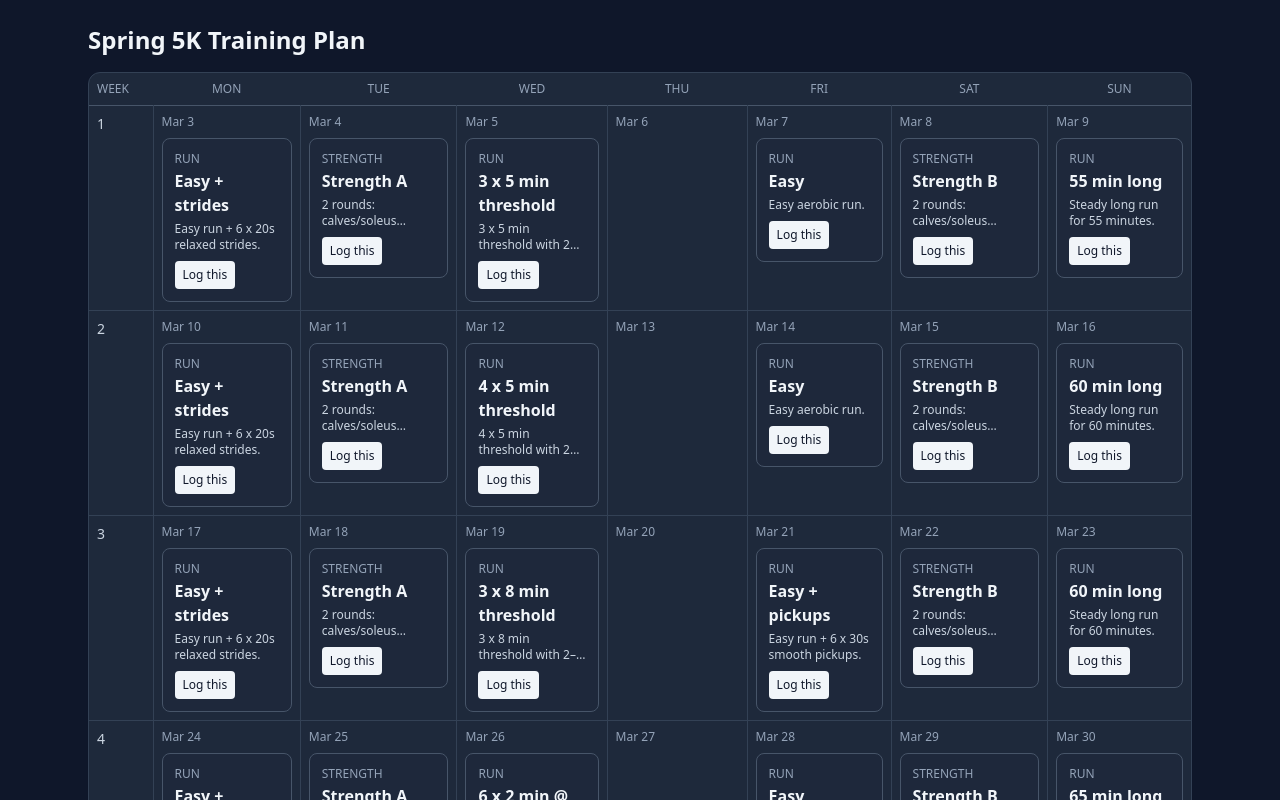
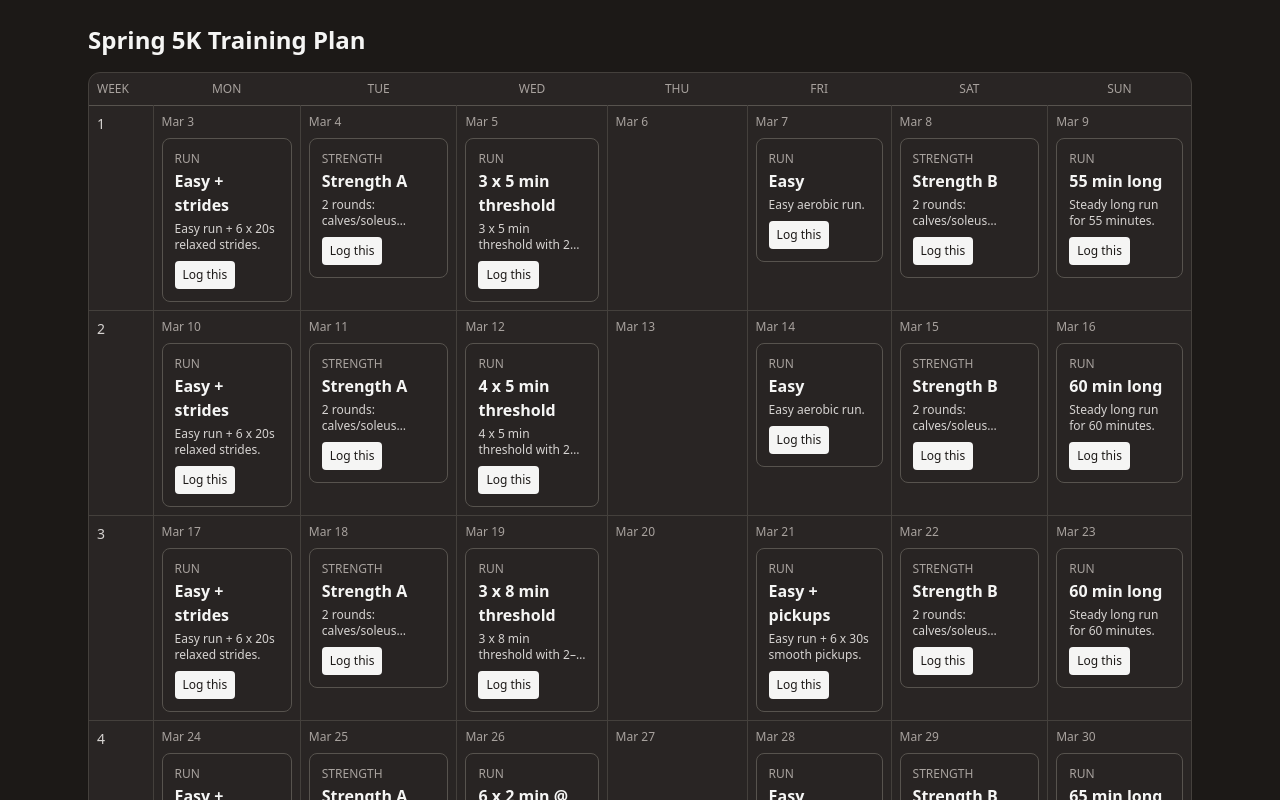
Before and after one commit to haggertypat/RunLog, a Next.js app: page /plan in a window 1280 px wide. Shown: the top 800 px of the page. Built offline with nearby package versions, Linux system fonts and the light colour scheme.

Commit message:
color change

```diff
--- a/src/app/globals.css
+++ b/src/app/globals.css
@@ -7,5 +7,5 @@
 }
 
 body {
-  @apply bg-slate-900 text-slate-100;
+  @apply bg-stone-900 text-stone-100;
 }
--- a/src/app/log/page.tsx
+++ b/src/app/log/page.tsx
@@ -4,8 +4,8 @@ import LogClient from "@/app/log/LogClient";
 function Loading() {
   return (
     <section className="space-y-4">
-      <div className="rounded-xl border border-slate-200 bg-white p-4 shadow-sm dark:border-slate-700 dark:bg-slate-800">
-        <p className="text-sm text-slate-600 dark:text-slate-300">Loading…</p>
+      <div className="rounded-xl border border-stone-200 bg-white p-4 shadow-sm dark:border-stone-700 dark:bg-stone-800">
+        <p className="text-sm text-stone-600 dark:text-stone-300">Loading…</p>
       </div>
     </section>
   );
--- a/src/app/plan/page.tsx
+++ b/src/app/plan/page.tsx
@@ -59,17 +59,17 @@ export default function PlanPage() {
 
   return (
     <section className="space-y-4">
-      <div className="overflow-x-auto rounded-xl border border-slate-200 bg-white shadow-sm dark:border-slate-700 dark:bg-slate-800">
+      <div className="overflow-x-auto rounded-xl border border-stone-200 bg-white shadow-sm dark:border-stone-700 dark:bg-stone-800">
         <table className="w-full min-w-[800px] border-collapse">
           <thead>
-            <tr className="border-b border-slate-200 dark:border-slate-600">
-              <th className="w-16 p-2 text-left text-xs font-medium uppercase text-slate-500 dark:text-slate-400">
+            <tr className="border-b border-stone-200 dark:border-stone-600">
+              <th className="w-16 p-2 text-left text-xs font-medium uppercase text-stone-500 dark:text-stone-400">
                 Week
               </th>
               {DAY_NAMES.map((name, i) => (
                 <th
                   key={name}
-                  className="min-w-[140px] p-2 text-center text-xs font-medium uppercase text-slate-500 dark:text-slate-400"
+                  className="min-w-[140px] p-2 text-center text-xs font-medium uppercase text-stone-500 dark:text-stone-400"
                 >
                   {name}
                 </th>
@@ -80,9 +80,9 @@ export default function PlanPage() {
             {Array.from({ length: WEEKS }, (_, i) => i + 1).map((week) => (
               <tr
                 key={week}
-                className="border-b border-slate-100 dark:border-slate-700 last:border-b-0"
+                className="border-b border-stone-100 dark:border-stone-700 last:border-b-0"
               >
-                <td className="w-16 p-2 align-top text-sm font-medium text-slate-600 dark:text-slate-300">
+                <td className="w-16 p-2 align-top text-sm font-medium text-stone-600 dark:text-stone-300">
                   {week}
                 </td>
                 {Array.from({ length: DAYS }, (_, i) => i + 1).map((dayIndex) => {
@@ -92,10 +92,10 @@ export default function PlanPage() {
                   return (
                     <td
                       key={key}
-                      className="min-w-[140px] border-l border-slate-100 p-2 align-top first:border-l-0 dark:border-slate-700"
+                      className="min-w-[140px] border-l border-stone-100 p-2 align-top first:border-l-0 dark:border-stone-700"
                     >
                       <div className="space-y-2">
-                        <p className="text-xs text-slate-500 dark:text-slate-400">
+                        <p className="text-xs text-stone-500 dark:text-stone-400">
                           {formatCellDate(date)}
                         </p>
                         {items.map((item) => (
@@ -108,14 +108,14 @@ export default function PlanPage() {
                             key={item.id}
                             href={`/log?planItemId=${item.id}`}
                             className={[
-                              "block rounded-lg border p-3 transition hover:ring-2 hover:ring-slate-300 dark:hover:ring-slate-500",
+                              "block rounded-lg border p-3 transition hover:ring-2 hover:ring-stone-300 dark:hover:ring-stone-500",
                               isLogged
                                 ? "border-green-200 bg-green-50 dark:border-green-900/60 dark:bg-green-900/10"
-                                : "border-slate-200 bg-slate-50 dark:border-slate-600 dark:bg-slate-800/80",
+                                : "border-stone-200 bg-stone-50 dark:border-stone-600 dark:bg-stone-800/80",
                             ].join(" ")}
                           >
                             <div className="flex items-start justify-between gap-2">
-                              <p className="text-xs uppercase text-slate-500 dark:text-slate-400">{item.type}</p>
+                              <p className="text-xs uppercase text-stone-500 dark:text-stone-400">{item.type}</p>
                               {isLogged ? (
                                 <span className="inline-flex items-center gap-1 rounded-full bg-green-100 px-2 py-0.5 text-[10px] font-semibold uppercase text-green-800 dark:bg-green-900/40 dark:text-green-200">
                                   ✓ Logged
@@ -126,22 +126,22 @@ export default function PlanPage() {
                               className={[
                                 "mt-0.5 font-semibold",
                                 isLogged
-                                  ? "text-slate-600 line-through dark:text-slate-400"
-                                  : "text-slate-900 dark:text-slate-100",
+                                  ? "text-stone-600 line-through dark:text-stone-400"
+                                  : "text-stone-900 dark:text-stone-100",
                               ].join(" ")}
                             >
                               {item.title}
                             </h3>
-                            <p className="mt-1 line-clamp-2 text-xs text-slate-600 dark:text-slate-300">
+                            <p className="mt-1 line-clamp-2 text-xs text-stone-600 dark:text-stone-300">
                               {item.details}
                             </p>
                             {latestLog ? (
                               <div className="mt-2 space-y-1">
                                 <p className="text-xs text-green-800 dark:text-green-200">{formatLoggedSummary(latestLog)}</p>
-                                <p className="text-[11px] font-medium text-slate-700 dark:text-slate-300">Edit log →</p>
+                                <p className="text-[11px] font-medium text-stone-700 dark:text-stone-300">Edit log →</p>
                               </div>
                             ) : (
-                              <p className="mt-2 inline-block rounded bg-slate-900 px-2 py-1.5 text-xs font-medium text-white dark:bg-slate-100 dark:text-slate-900">
+                              <p className="mt-2 inline-block rounded bg-stone-900 px-2 py-1.5 text-xs font-medium text-white dark:bg-stone-100 dark:text-stone-900">
                                 Log this
                               </p>
                             )}
```
Also changed, not shown: src/app/log/LogClient.tsx (+11 -11 lines).
